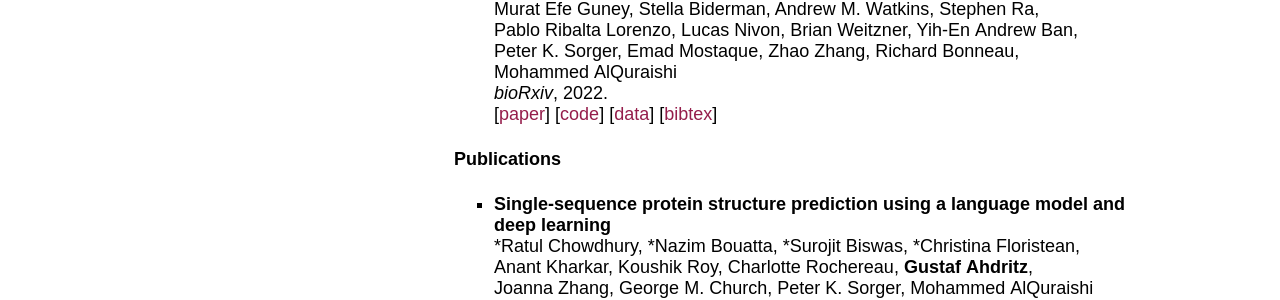
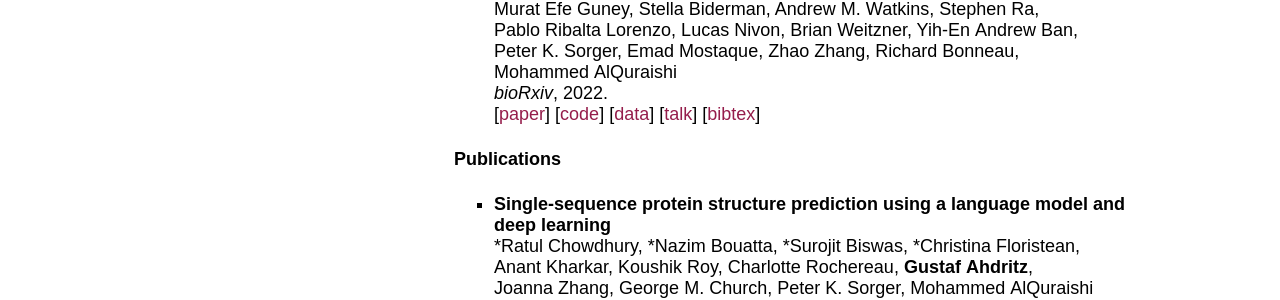
Before and after one commit to gahdritz/gahdritz.github.io, a Jekyll site: the page built from index.html, in a window 1280 px wide and 1341 px high. Shown: the part 625-925 px from the top of the window. Built offline with Jekyll 4.4.1, drawn with Linux system fonts in a browser that asks for light colours; some web fonts are replaced.

Commit message:
Add OpenFold talk

```diff
--- a/index.html
+++ b/index.html
@@ -64,6 +64,7 @@ layout: default
             [<a href="https://www.biorxiv.org/content/10.1101/2022.11.20.517210">paper</a>]
             [<a href="https://www.github.com/aqlaboratory/openfold">code</a>]
             [<a href="https://registry.opendata.aws/openfold/">data</a>]
+            [<a href="https://youtu.be/ZUfeYGufhKg?t=7494">talk</a>]
             [<a href="/bibtex/openfold.bib">bibtex</a>]
     </ul>
 
```
